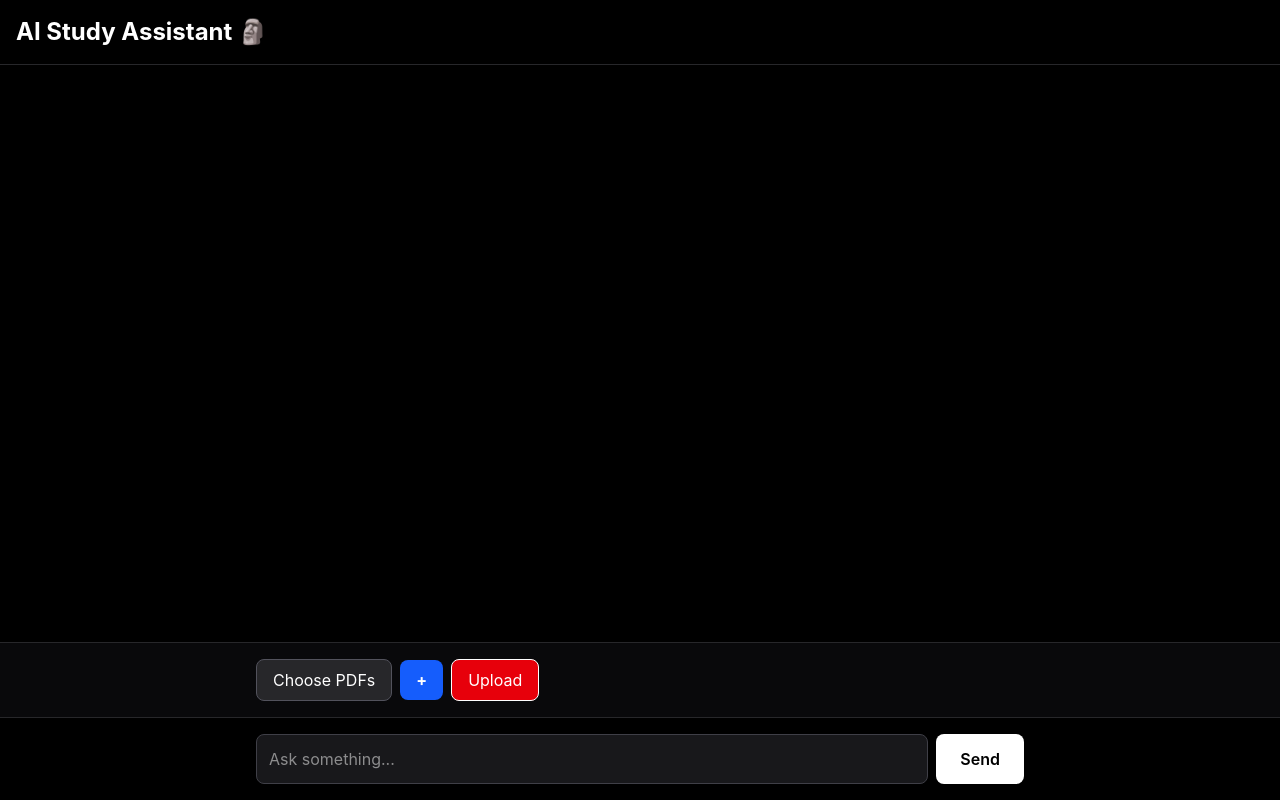
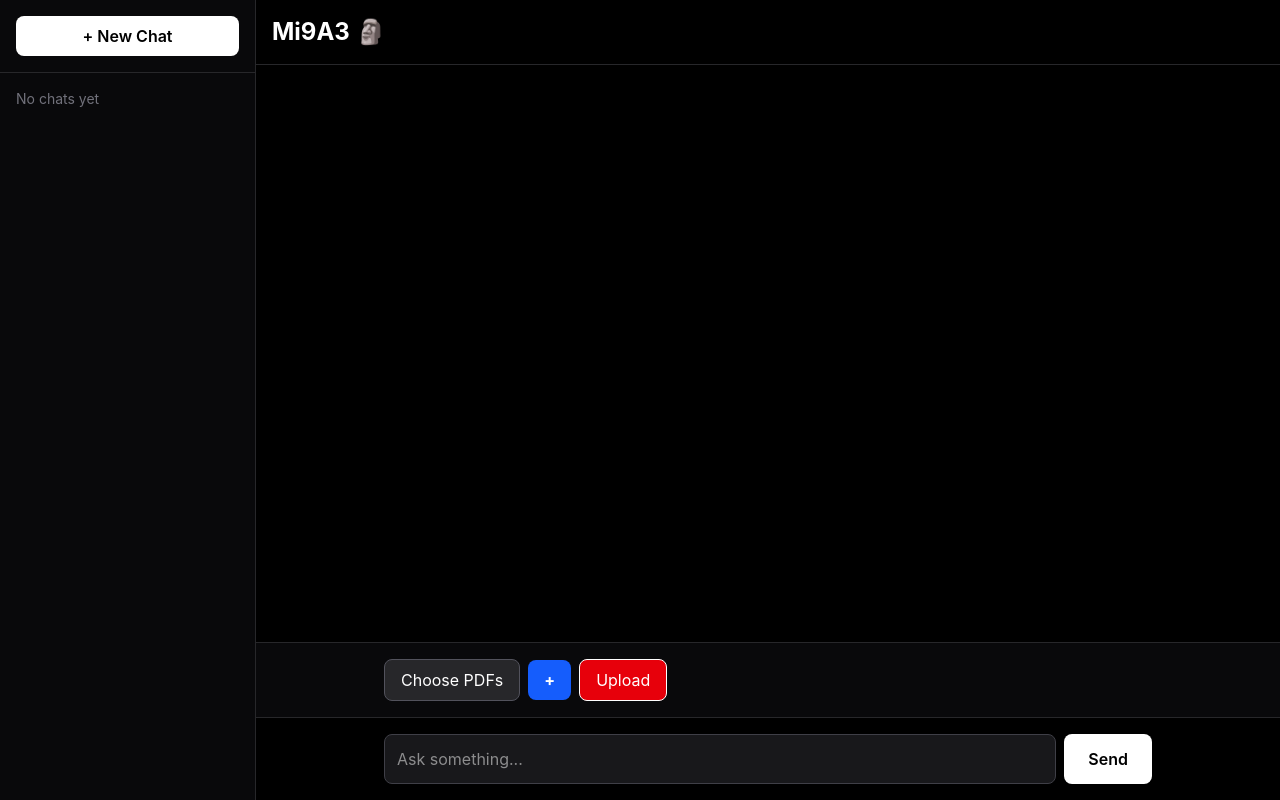
Before and after one commit to tWiLighT-xY91/rag-realtime, a React app in the folder frontend/: page / in a window 1280 px wide. Built offline with nearby package versions, Linux system fonts and the light colour scheme; the HTML template or start-up script is replaced by a standard one.

Commit message:
Implemented UI featuers of sidebar, New chat button and confirmed working credibilty. NExt goal: Make the existing UI functional and then add local storage persistence for the time being and then later connect Postgres for additional credit.

```diff
--- a/frontend/src/pages/Home.jsx
+++ b/frontend/src/pages/Home.jsx
@@ -4,16 +4,27 @@ import { sendMessage, uploadPDF } from "../api/api";
 export default function Home() {
   const [query, setQuery] = useState("");
   const [messages, setMessages] = useState([]);
+  const [conversations, setConversations] = useState([]);
+  const [activeChatId, setActiveChatId] = useState(null);
+
   const [selectedFiles, setSelectedFiles] = useState([]);
   const [uploadStatus, setUploadStatus] = useState("");
+
   const [loading, setLoading] = useState(false);
+
   const scrollRef = useRef(null);
 
   useEffect(() => {
     if (scrollRef.current) {
-      scrollRef.current.scrollTop = scrollRef.current.scrollHeight;
+      scrollRef.current.scrollTop =
+        scrollRef.current.scrollHeight;
     }
   }, [messages, loading]);
+
+  const handleNewChat = () => {
+    setMessages([]);
+    setActiveChatId(null);
+  };
 
   const handleUpload = async () => {
     if (selectedFiles.length === 0) return;
@@ -26,6 +37,7 @@ export default function Home() {
       }
 
       setUploadStatus("All PDFs uploaded successfully.");
+
     } catch (error) {
       console.error(error);
       setUploadStatus("Upload failed.");
@@ -47,7 +59,6 @@ export default function Home() {
 
     try {
       const data = await sendMessage(query);
-      console.log(data);
 
       const aiMessage = {
         role: "assistant",
@@ -56,6 +67,7 @@ export default function Home() {
       };
 
       setMessages((prev) => [...prev, aiMessage]);
+
     } catch (error) {
       console.error(error);
 
@@ -66,19 +78,63 @@ export default function Home() {
           content: "Backend connection failed.",
         },
       ]);
+
     } finally {
       setLoading(false);
     }
   };
 
   return (
-    <div className="h-screen bg-black text-white flex flex-col overflow-hidden">
+    <div className="h-screen bg-black text-white flex overflow-hidden">
+
+      {/* SIDEBAR */}
+      <aside className="w-64 border-r border-zinc-800 bg-zinc-950 flex flex-col">
+
+        <div className="p-4 border-b border-zinc-800">
+          <button
+            onClick={handleNewChat}
+            className="w-full bg-white text-black py-2 rounded-lg font-semibold hover:bg-zinc-300 transition"
+          >
+            + New Chat
+          </button>
+        </div>
+
+        <div className="flex-1 overflow-y-auto p-2 space-y-2">
+          {conversations.length === 0 ? (
+            <p className="text-zinc-500 text-sm p-2">
+              No chats yet
+            </p>
+          ) : (
+            conversations.map((chat) => (
+              <button
+                key={chat.id}
+                className="w-full text-left bg-zinc-900 hover:bg-zinc-800 p-3 rounded-lg transition"
+              >
+                {chat.title}
+              </button>
+            ))
+          )}
+        </div>
+
+      </aside>
+
+      {/* MAIN CONTENT */}
+      <div className="flex-1 flex flex-col overflow-hidden">
+
+        {/* HEADER */}
         <header className="border-b border-zinc-800 p-4">
-        <h1 className="text-2xl font-bold">AI Study Assistant 🗿</h1>
+          <h1 className="text-2xl font-bold">
+            Mi9A3 🗿
+          </h1>
         </header>
 
-      <main ref={scrollRef} className="flex-1 overflow-y-auto p-6">
+        {/* CHAT AREA */}
+        <main
+          ref={scrollRef}
+          className="flex-1 overflow-y-auto p-6"
+        >
           <div className="max-w-3xl mx-auto space-y-4">
+
             {messages.map((msg, index) => (
               <div
                 key={index}
@@ -92,15 +148,23 @@ export default function Home() {
 
                 {msg.sources && (
                   <div className="mt-3 text-sm text-zinc-400">
-                  <p className="font-semibold mb-1">Sources:</p>
+
+                    <p className="font-semibold mb-1">
+                      Sources:
+                    </p>
 
                     {msg.sources.map((source, idx) => {
+
                       const cleanedSource = source
                         .replace("uploads/", "")
                         .replace("temp.pdf", "Uploaded PDF")
                         .replace(/\(Page/g, " — Page");
 
-                    return <p key={idx}>• {cleanedSource}</p>;
+                      return (
+                        <p key={idx}>
+                          • {cleanedSource}
+                        </p>
+                      );
                     })}
                   </div>
                 )}
@@ -112,11 +176,15 @@ export default function Home() {
                 Thinking...
               </div>
             )}
+
           </div>
         </main>
 
+        {/* UPLOAD SECTION */}
         <div className="p-4 border-t border-zinc-800 bg-zinc-950">
-        <div className="max-w-3xl mx-auto flex gap-2 items-center">
+
+          <div className="max-w-3xl mx-auto flex gap-2 items-center flex-wrap">
+
             <input
               type="file"
               accept=".pdf"
@@ -151,15 +219,22 @@ export default function Home() {
             >
               Upload
             </button>
+
           </div>
 
           {selectedFiles.length > 0 && (
             <div className="max-w-3xl mx-auto mt-3 text-sm text-zinc-400">
-            <p className="mb-1 font-semibold">Selected PDFs:</p>
+
+              <p className="mb-1 font-semibold">
+                Selected PDFs:
+              </p>
 
               {selectedFiles.map((file, index) => (
-              <p key={index}>• {file.name}</p>
+                <p key={index}>
+                  • {file.name}
+                </p>
               ))}
+
             </div>
           )}
 
@@ -168,10 +243,14 @@ export default function Home() {
               {uploadStatus}
             </p>
           )}
+
         </div>
 
+        {/* INPUT SECTION */}
         <div className="border-t border-zinc-800 p-4">
+
           <div className="max-w-3xl mx-auto flex gap-2">
+
             <input
               type="text"
               placeholder="Ask something..."
@@ -192,7 +271,11 @@ export default function Home() {
             >
               Send
             </button>
+
           </div>
+
+        </div>
+
       </div>
     </div>
   );
```
Lines whose indentation alone changed are shown as unchanged.
